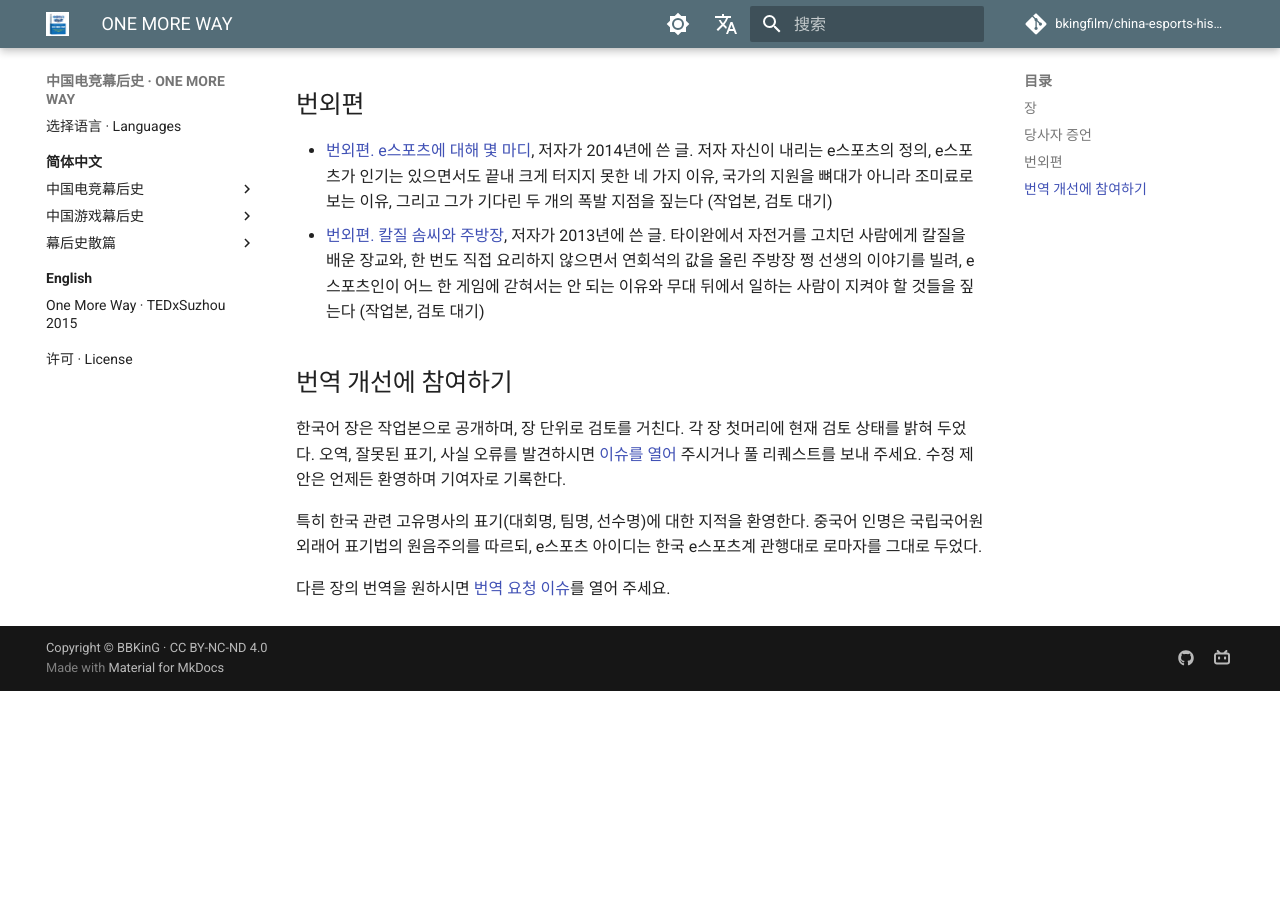
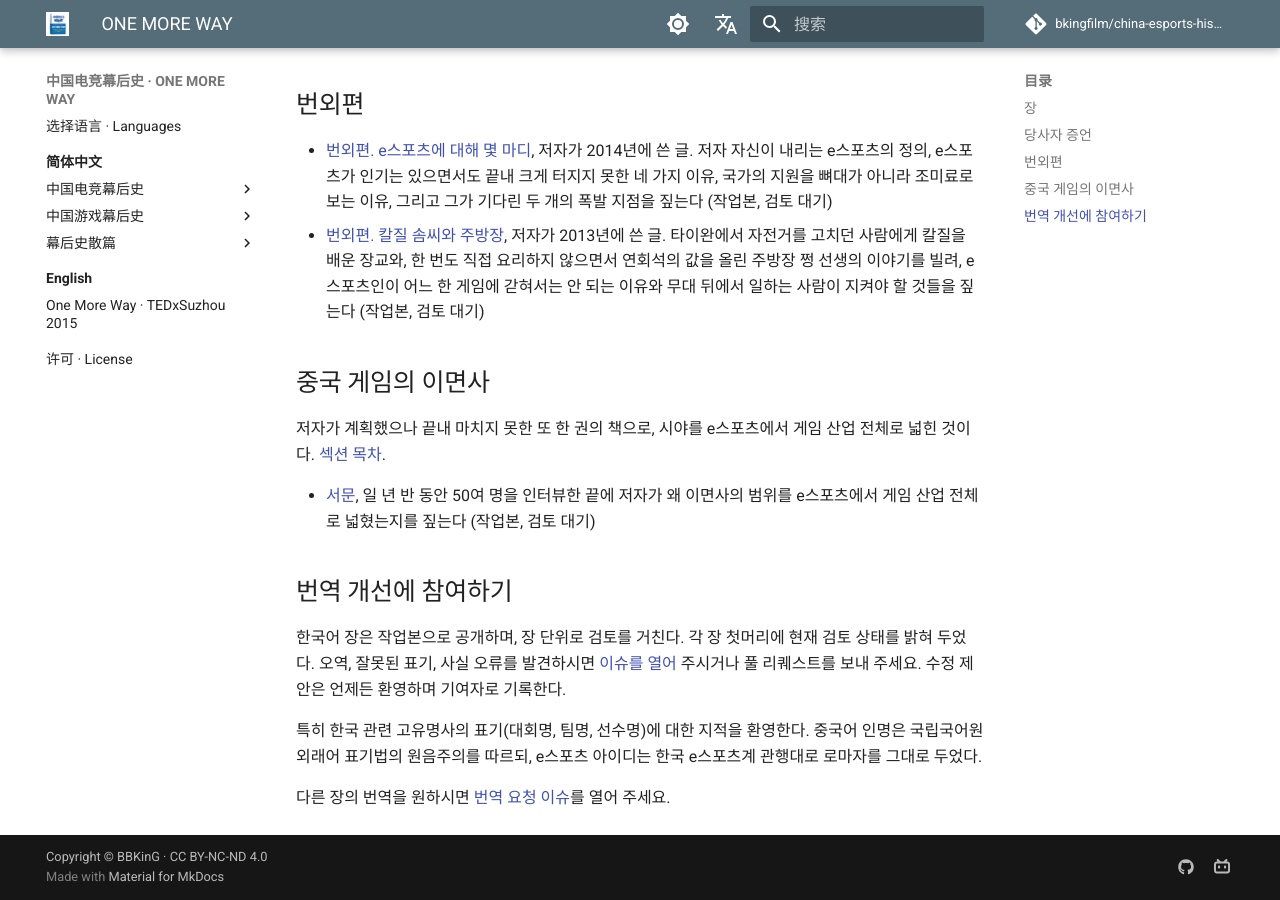
Before and after one commit to bkingfilm/china-esports-history, an MkDocs documentation site: the page built from docs/ko/index.md, in a window 1280 px wide and 900 px high, scrolled down 5987 px. Built offline with MkDocs 1.6.1 and Material for MkDocs 9.7.7, drawn with Linux system fonts in a browser that asks for light colours; comment, search, counter and statistics services are not loaded; before the commit the page ends 6678 px from its top, so only the background shows below that.

Commit message:
docs(ko): 《중국 게임의 이면사》 서문 한국어 번역 추가
한역 gamehistory 라인의 첫 편이다. docs/ko/gamehistory/ 디렉터리와
섹션 목차를 새로 만들고, docs/ko/index.md에 이 라인의 입구를 걸었다.

Co-Authored-By: Claude Opus 5 (1M context) <noreply@anthropic.com>

```diff
--- a/docs/ko/index.md
+++ b/docs/ko/index.md
@@ -65,6 +65,12 @@
 - [번외편. e스포츠에 대해 몇 마디](extra-a-few-words-on-esports.md), 저자가 2014년에 쓴 글. 저자 자신이 내리는 e스포츠의 정의, e스포츠가 인기는 있으면서도 끝내 크게 터지지 못한 네 가지 이유, 국가의 지원을 뼈대가 아니라 조미료로 보는 이유, 그리고 그가 기다린 두 개의 폭발 지점을 짚는다 (작업본, 검토 대기)
 - [번외편. 칼질 솜씨와 주방장](extra-knife-skills-and-the-chef.md), 저자가 2013년에 쓴 글. 타이완에서 자전거를 고치던 사람에게 칼질을 배운 장교와, 한 번도 직접 요리하지 않으면서 연회석의 값을 올린 주방장 쩡 선생의 이야기를 빌려, e스포츠인이 어느 한 게임에 갇혀서는 안 되는 이유와 무대 뒤에서 일하는 사람이 지켜야 할 것들을 짚는다 (작업본, 검토 대기)
 
+## 중국 게임의 이면사
+
+저자가 계획했으나 끝내 마치지 못한 또 한 권의 책으로, 시야를 e스포츠에서 게임 산업 전체로 넓힌 것이다. [섹션 목차](gamehistory/index.md).
+
+- [서문](gamehistory/00-foreword.md), 일 년 반 동안 50여 명을 인터뷰한 끝에 저자가 왜 이면사의 범위를 e스포츠에서 게임 산업 전체로 넓혔는지를 짚는다 (작업본, 검토 대기)
+
 ## 번역 개선에 참여하기
 
 한국어 장은 작업본으로 공개하며, 장 단위로 검토를 거친다. 각 장 첫머리에 현재 검토 상태를 밝혀 두었다. 오역, 잘못된 표기, 사실 오류를 발견하시면 [이슈를 열어](https://github.com/bkingfilm/china-esports-history/issues/new) 주시거나 풀 리퀘스트를 보내 주세요. 수정 제안은 언제든 환영하며 기여자로 기록한다.
```
Also changed, not shown: docs/ko/gamehistory/00-foreword.md (added, +29 -0 lines), docs/ko/gamehistory/index.md (added, +11 -0 lines).
